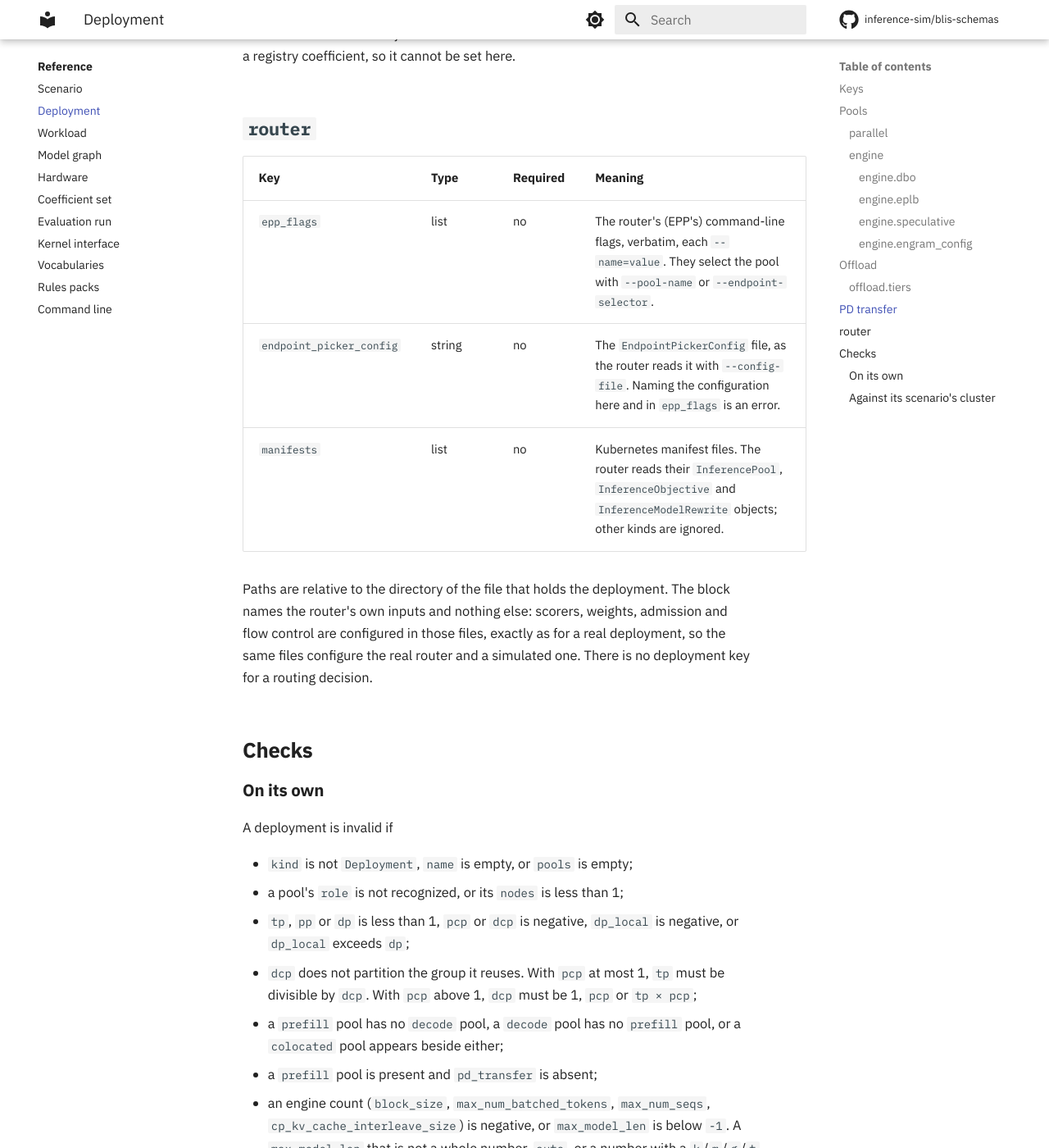
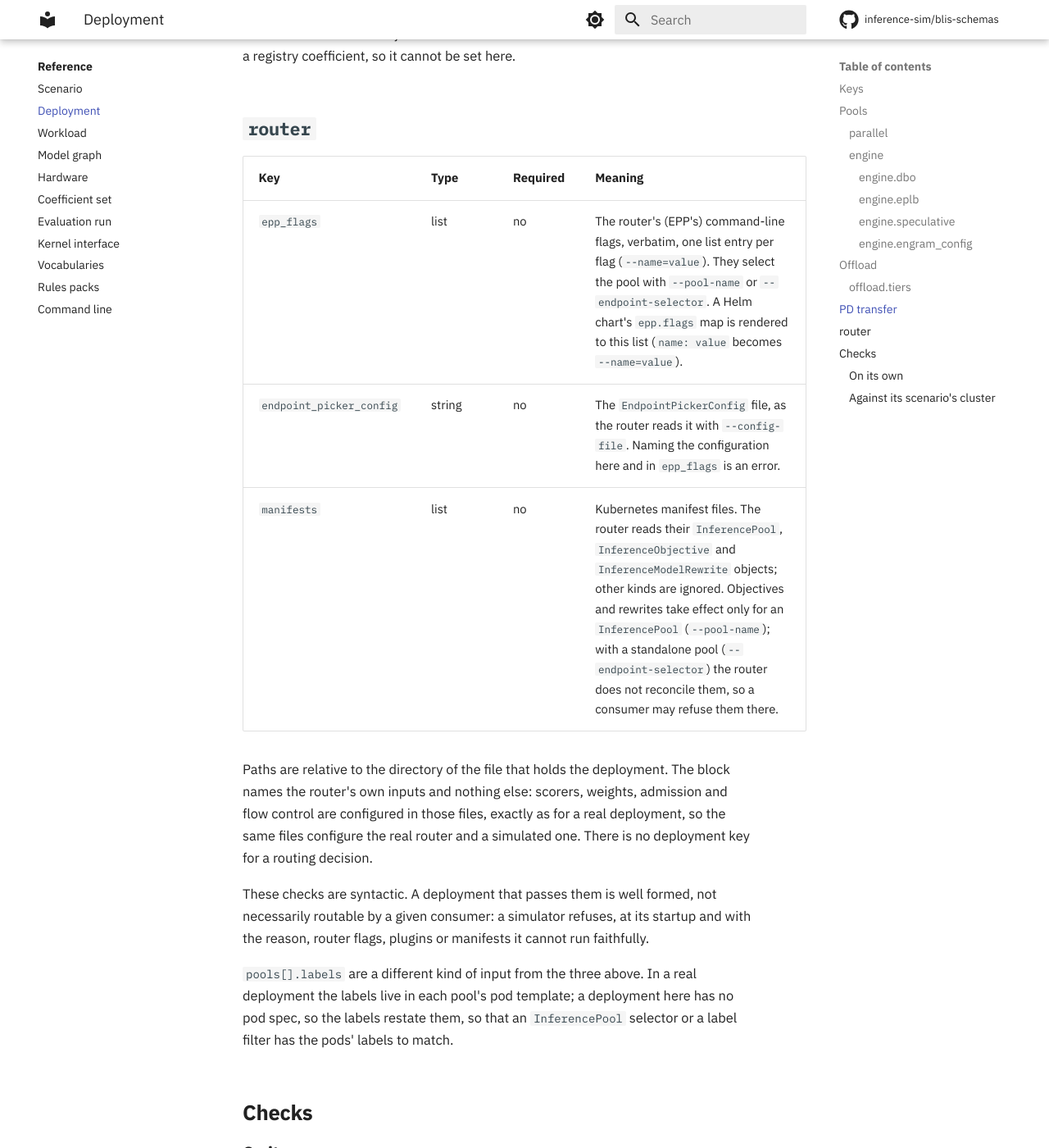
Before and after one commit to inference-sim/blis-schemas, an MkDocs documentation site: the page built from docs/reference/deployment.md, in a window 1280 px wide and 1400 px high, scrolled down 9440 px. Shown: the whole window at 82% size. Built offline with MkDocs 1.6.1 and Material for MkDocs 9.7.7, drawn with Linux system fonts in a browser that asks for light colours; comment, search, counter and statistics services are not loaded; the version menu is left out.

Commit message:
deployment: document the router block's limits; match config flags by exact name
- epp_flags: one entry per flag; a Helm epp.flags map is rendered to that list; the schema checks
  form only and a consumer refuses flags it cannot honor.
- manifests: objectives and rewrites take effect only for an InferencePool (--pool-name).
- Schema-valid is not routable: a simulator refuses what it cannot run, at startup.
- pools[].labels restate the pod template's labels.
- The configuration-named-twice check matches --config-file / --config-text exactly (not
  --config-file-format), with tests (review 5537470543).

Co-Authored-By: Claude Opus 5.5 (1M context) <noreply@anthropic.com>

```diff
--- a/docs/reference/deployment.md
+++ b/docs/reference/deployment.md
@@ -211,14 +211,22 @@ registry coefficient, so it cannot be set here.
 
 | Key | Type | Required | Meaning |
 |---|---|---|---|
-| `epp_flags` | list | no | The router's (EPP's) command-line flags, verbatim, each `--name=value`. They select the pool with `--pool-name` or `--endpoint-selector`. |
+| `epp_flags` | list | no | The router's (EPP's) command-line flags, verbatim, one list entry per flag (`--name=value`). They select the pool with `--pool-name` or `--endpoint-selector`. A Helm chart's `epp.flags` map is rendered to this list (`name: value` becomes `--name=value`). |
 | `endpoint_picker_config` | string | no | The `EndpointPickerConfig` file, as the router reads it with `--config-file`. Naming the configuration here and in `epp_flags` is an error. |
-| `manifests` | list | no | Kubernetes manifest files. The router reads their `InferencePool`, `InferenceObjective` and `InferenceModelRewrite` objects; other kinds are ignored. |
+| `manifests` | list | no | Kubernetes manifest files. The router reads their `InferencePool`, `InferenceObjective` and `InferenceModelRewrite` objects; other kinds are ignored. Objectives and rewrites take effect only for an `InferencePool` (`--pool-name`); with a standalone pool (`--endpoint-selector`) the router does not reconcile them, so a consumer may refuse them there. |
 
 Paths are relative to the directory of the file that holds the deployment. The block names
 the router's own inputs and nothing else: scorers, weights, admission and flow control are
 configured in those files, exactly as for a real deployment, so the same files configure the
 real router and a simulated one. There is no deployment key for a routing decision.
+
+These checks are syntactic. A deployment that passes them is well formed, not necessarily
+routable by a given consumer: a simulator refuses, at its startup and with the reason, router
+flags, plugins or manifests it cannot run faithfully.
+
+`pools[].labels` are a different kind of input from the three above. In a real deployment the
+labels live in each pool's pod template; a deployment here has no pod spec, so the labels restate
+them, so that an `InferencePool` selector or a label filter has the pods' labels to match.
 
 ## Checks
 
```
Also changed, not shown: 3 other files.
